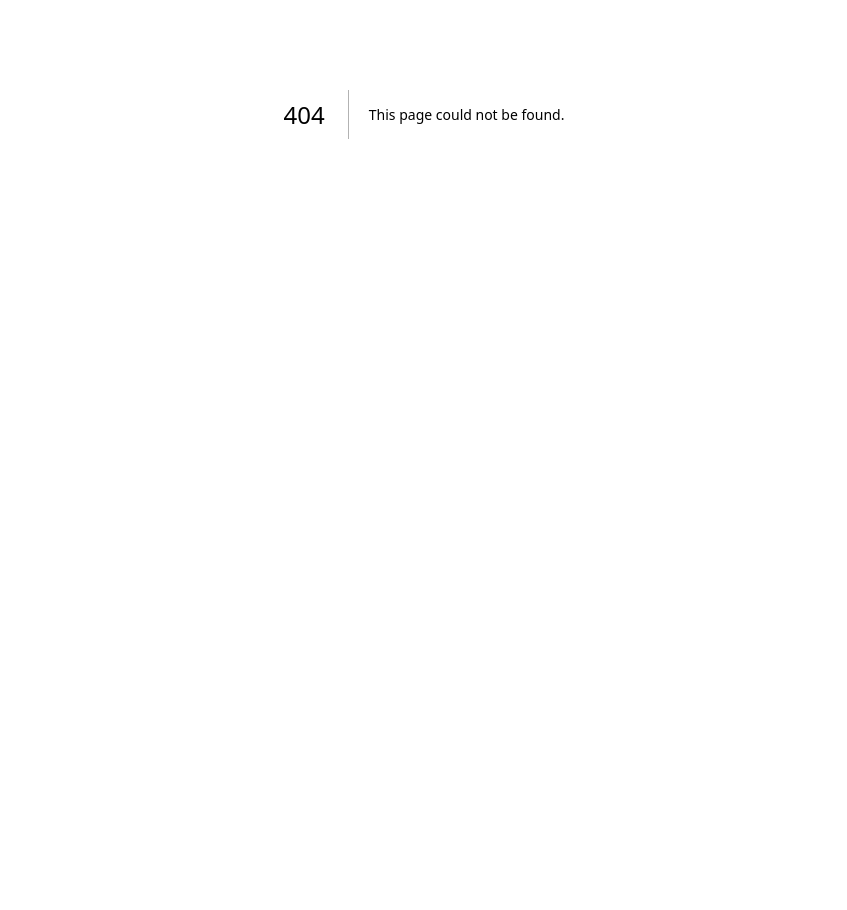
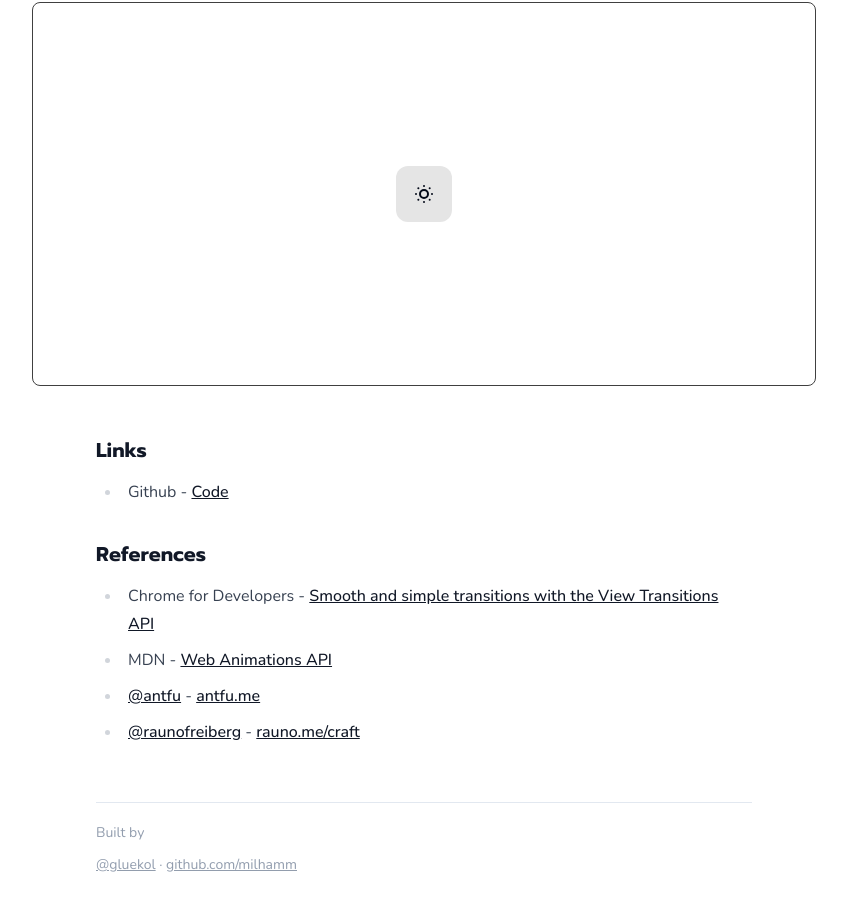
Before and after one commit to milhamm/aang.dev, a Next.js app: page /playground/view-transition-theme-switcher in a window 1280 px wide. Before the commit this address had no page. Shown: the part 286-1196 px from the top of the page, without its empty margins (216-1063 px from the left). Before the commit the page ends 800 px from the top, so only its background shows below. Built offline with nearby package versions, Linux system fonts and the light colour scheme.

Commit message:
feat: add theme switcher code

```diff
--- a/app/globals.css
+++ b/app/globals.css
@@ -80,11 +80,20 @@
 @layer base {
   * {
     @apply border-border;
-    transition-property: background-color, border-color;
-    transition-timing-function: cubic-bezier(0.4, 0, 0.2, 1);
-    transition-duration: 200ms;
   }
   body {
     @apply bg-background text-foreground;
   }
 }
+
+@media (prefers-reduced-motion: no-preference) {
+  * {
+    transition-property: background-color, border-color;
+    transition-timing-function: cubic-bezier(0.4, 0, 0.2, 1);
+    transition-duration: 200ms;
+  }
+  ::view-transition-old(root),
+  ::view-transition-new(root) {
+    animation: none;
+  }
+}
--- a/app/playground/layout.tsx
+++ b/app/playground/layout.tsx
@@ -7,7 +7,7 @@ export default function PlaygroundLayout({ children }: React.PropsWithChildren)
   const pathname = usePathname()
 
   return (
-    <main className='mx-auto min-h-dvh max-w-2xl px-6 pt-10 lg:px-2'>
+    <main className='mx-auto min-h-dvh max-w-2xl px-6 py-10 lg:px-2'>
       <p className='space-x-3 font-mono text-sm'>
         <Link href='/' className='font-semibold text-cyan-300 hover:underline'>
           aang.dev
@@ -16,6 +16,18 @@ export default function PlaygroundLayout({ children }: React.PropsWithChildren)
         <span>~{pathname}</span>
       </p>
       <div className='mt-12 md:mt-24'>{children}</div>
+      <footer className='mt-12 flex flex-col gap-3 border-t border-border pt-5 text-sm text-muted-foreground/70'>
+        <span>Built by</span>
+        <span className='*:underline'>
+          <a href='https://twitter.com/gluekol' target='_blank' rel='noopener noreferrer'>
+            @gluekol
+          </a>
+          {'  ·  '}
+          <a href='https://github.com/milhamm' target='_blank' rel='noopener noreferrer'>
+            github.com/milhamm
+          </a>
+        </span>
+      </footer>
     </main>
   )
 }
--- a/app/playground/shimmer-button-animation/page.tsx
+++ b/app/playground/shimmer-button-animation/page.tsx
@@ -15,7 +15,7 @@ export default function PlaygroundPage() {
       title='Shimmer Button Animation'
       subtitle='A shimmer effect on hover using conic-gradient'
     >
-      <div className='mx-0 grid h-56 w-full place-items-center rounded-lg border border-neutral-700 dots dots-neutral-700/40 md:-mx-16 md:h-96'>
+      <div className='mx-0 grid h-56 place-items-center rounded-lg border border-neutral-700 dots dots-neutral-700/40 md:-mx-16 md:h-96'>
         <ShimmerButton />
       </div>
       <article className='prose mt-12 dark:prose-invert prose-headings:font-prompt'>
--- /dev/null
+++ b/app/playground/view-transition-theme-switcher/page.tsx
@@ -0,0 +1,79 @@
+import { Metadata } from 'next'
+
+import { PlaygroundLayout } from '@/components/layouts/playground-layout'
+
+import { ThemeSwitcherButton } from './theme-switcher-button'
+
+export const metadata: Metadata = {
+  title: 'View Transition Theme Switcher - aang.dev',
+  description: 'Theme switcher animation using View Transitions API',
+}
+
+export default function PlaygroundPage() {
+  return (
+    <PlaygroundLayout
+      title='View Transition Theme Switcher'
+      subtitle='Theme switcher animation using View Transitions API'
+    >
+      <div className='mx-0 grid h-56 place-items-center rounded-lg border border-neutral-700 dots dots-neutral-700/50 md:-mx-16 md:h-96 dark:dots-neutral-700/80'>
+        <ThemeSwitcherButton />
+      </div>
+      <article className='prose mt-12 dark:prose-invert prose-headings:font-prompt'>
+        <h3>Links</h3>
+        <ul>
+          <li>
+            Github -{' '}
+            <a
+              href='https://github.com/milhamm/aang.dev/blob/main/app/playground/view-transition-theme-switcher/theme-switcher-button.tsx'
+              target='_blank'
+              rel='noopener noreferrer'
+            >
+              Code
+            </a>
+          </li>
+        </ul>
+        <h3>References</h3>
+        <ul>
+          <li>
+            Chrome for Developers -{' '}
+            <a
+              href='https://developer.chrome.com/docs/web-platform/view-transitions'
+              target='_blank'
+              rel='noopener noreferrer'
+            >
+              Smooth and simple transitions with the View Transitions API
+            </a>
+          </li>
+          <li>
+            MDN -{' '}
+            <a
+              href='https://developer.mozilla.org/en-US/docs/Web/API/Web_Animations_API'
+              target='_blank'
+              rel='noopener noreferrer'
+            >
+              Web Animations API
+            </a>
+          </li>
+          <li>
+            <a href='https://twitter.com/antfu' target='_blank' rel='noopener noreferrer'>
+              @antfu
+            </a>{' '}
+            -{' '}
+            <a href='https://antfu.me/' target='_blank' rel='noopener noreferrer'>
+              antfu.me
+            </a>
+          </li>
+          <li>
+            <a href='https://twitter.com/raunofreiberg' target='_blank' rel='noopener noreferrer'>
+              @raunofreiberg
+            </a>{' '}
+            -{' '}
+            <a href='https://rauno.me/craft' target='_blank' rel='noopener noreferrer'>
+              rauno.me/craft
+            </a>
+          </li>
+        </ul>
+      </article>
+    </PlaygroundLayout>
+  )
+}
--- /dev/null
+++ b/app/playground/view-transition-theme-switcher/theme-switcher-button.tsx
@@ -0,0 +1,73 @@
+'use client'
+
+import { useCallback } from 'react'
+import { flushSync } from 'react-dom'
+import { useTheme } from 'next-themes'
+import { Moon, SunDim } from 'lucide-react'
+
+import { useIsMounted } from '@/lib/hooks'
+
+/*
+ CSS to disable fade-in animation
+ ::view-transition-old(root),
+ ::view-transition-new(root) {
+    animation: none;
+  }
+*/
+
+function useThemeTransition() {
+  const { setTheme, theme } = useTheme()
+  const isDark = theme === 'dark'
+
+  const toggleTheme = useCallback(() => {
+    if (
+      !document.startViewTransition ||
+      window.matchMedia('(prefers-reduced-motion: reduce)').matches
+    ) {
+      setTheme(isDark ? 'light' : 'dark')
+      return
+    }
+
+    const transition = document.startViewTransition(() => {
+      flushSync(() => {
+        setTheme(isDark ? 'light' : 'dark')
+      })
+    })
+
+    transition.ready.then(() => {
+      document.documentElement.animate(
+        {
+          clipPath: [`circle(50% at -100% 50%)`, `circle(100% at 50% 50%)`],
+          filter: [`blur(10px)`, `blur(0)`],
+        },
+        {
+          duration: 700,
+          easing: 'ease-out',
+          pseudoElement: '::view-transition-new(root)',
+        }
+      )
+    })
+  }, [setTheme, isDark])
+
+  return {
+    theme,
+    toggleTheme,
+  }
+}
+
+export function ThemeSwitcherButton() {
+  const { toggleTheme, theme } = useThemeTransition()
+  const mounted = useIsMounted()
+
+  if (!mounted) return null
+
+  return (
+    <button
+      className='rounded-xl bg-neutral-200 p-4 dark:bg-neutral-800'
+      type='button'
+      onClick={toggleTheme}
+    >
+      {theme === 'light' ? <Moon /> : <SunDim />}
+    </button>
+  )
+}
--- a/components/layouts/playground-layout.tsx
+++ b/components/layouts/playground-layout.tsx
@@ -11,7 +11,7 @@ export function PlaygroundLayout({ children, title, subtitle }: PlaygroundLayout
         <h1 className='font-prompt text-4xl font-bold'>{title}</h1>
         <p className='text-lg text-muted-foreground'>{subtitle}</p>
       </header>
-      {children}
+      <div className='flex w-full flex-col'>{children}</div>
     </>
   )
 }
--- /dev/null
+++ b/lib/hooks/index.ts
@@ -0,0 +1 @@
+export * from './useIsMounted'
--- /dev/null
+++ b/lib/hooks/useIsMounted.tsx
@@ -0,0 +1,11 @@
+import { useEffect, useState } from 'react'
+
+export function useIsMounted() {
+  const [mounted, setMounted] = useState(false)
+
+  useEffect(() => {
+    setMounted(true)
+  }, [])
+
+  return mounted
+}
--- a/package.json
+++ b/package.json
@@ -34,8 +34,10 @@
         "@babel/core": "^7.23.3",
         "@babel/preset-typescript": "^7.23.3",
         "@tailwindcss/typography": "^0.5.10",
+        "@types/dom-view-transitions": "^1.0.4",
         "@types/node": "18.16.0",
         "@types/react": "18.0.38",
+        "@types/react-dom": "^18.2.18",
         "@typescript-eslint/eslint-plugin": "^6.13.1",
         "@typescript-eslint/parser": "^6.13.1",
         "autoprefixer": "^10.4.16",
```
Also changed, not shown: 1 other file (tests, documents, lock files or other folders).
